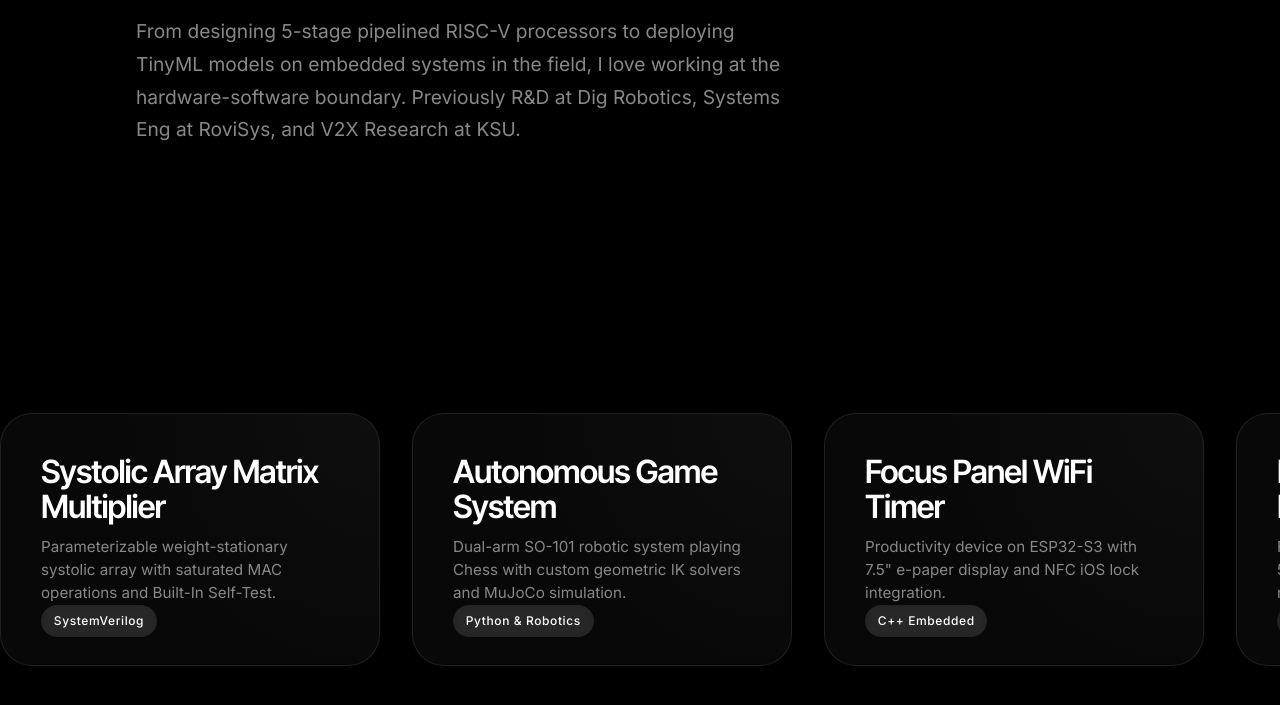
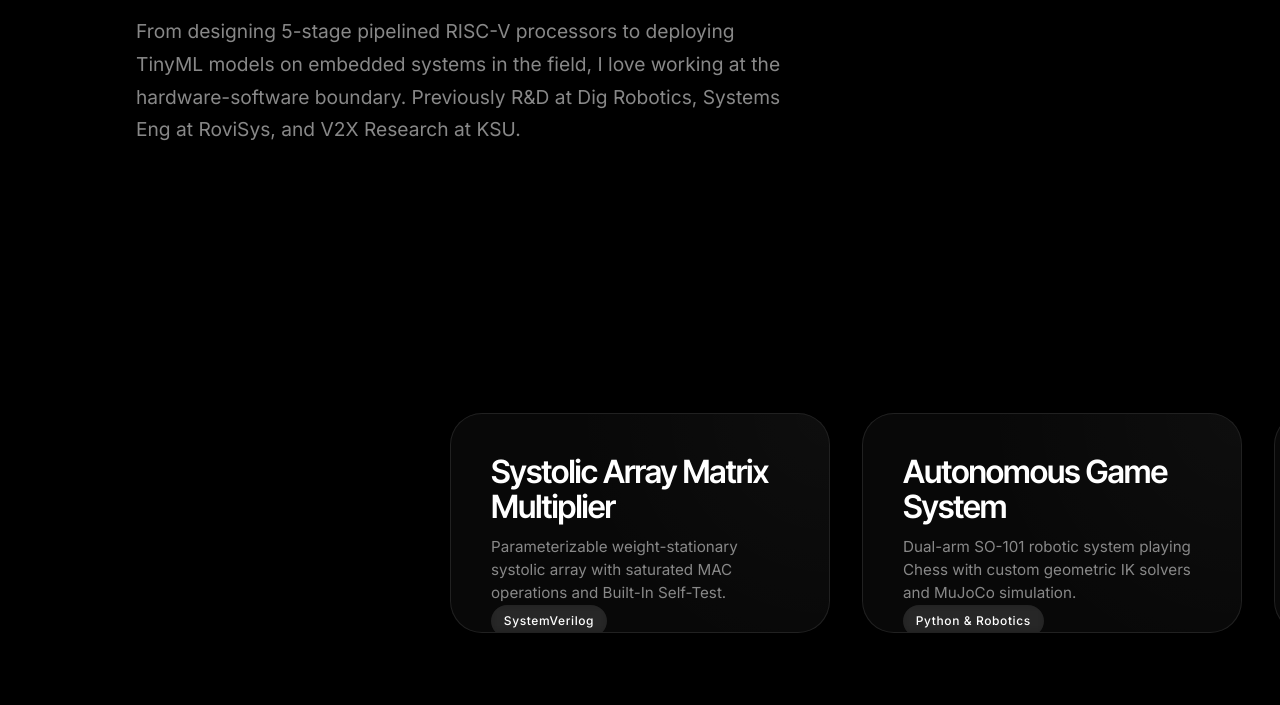
Before and after one commit to chasebarclay1/chasebarclay1.github.io, a plain HTML site: page index.html in a window 1280 px wide. Shown: the part 427-1132 px from the top of the page. Drawn offline with Linux system fonts and the light colour scheme.

Commit message:
Projects carousel: fixed height 220px, centre-snap first card

```diff
--- a/style.css
+++ b/style.css
@@ -270,9 +270,9 @@ body.cursor-hover #cursor-follower {
   width: 100%;
   overflow-x: auto;
   scroll-snap-type: x mandatory;
-  scrollbar-width: none; /* Firefox */
-  -ms-overflow-style: none; /* IE and Edge */
-  padding: 2rem var(--padding-x);
+  scrollbar-width: none;
+  -ms-overflow-style: none;
+  padding: 2rem 0;
 }
 
 .carousel-container::-webkit-scrollbar {
@@ -282,20 +282,21 @@ body.cursor-hover #cursor-follower {
 .carousel-track {
   display: inline-flex;
   gap: 2rem;
-  padding-left: var(--padding-x);
-  padding-right: var(--padding-x);
+  /* Centre first & last card in the viewport */
+  padding-left: calc((100vw - clamp(260px, 32vw, 380px)) / 2);
+  padding-right: calc((100vw - clamp(260px, 32vw, 380px)) / 2);
 }
 
 .project-card {
   position: relative;
   flex: 0 0 auto;
   width: clamp(260px, 32vw, 380px);
-  aspect-ratio: 3/2;
+  height: 220px;
   border-radius: var(--radius-lg);
   background: var(--bg-card);
   border: 1px solid var(--border);
   overflow: hidden;
-  scroll-snap-align: start;
+  scroll-snap-align: center;
   transition:
     transform 0.4s cubic-bezier(0.16, 1, 0.3, 1),
     background-color 0.4s ease;
```
